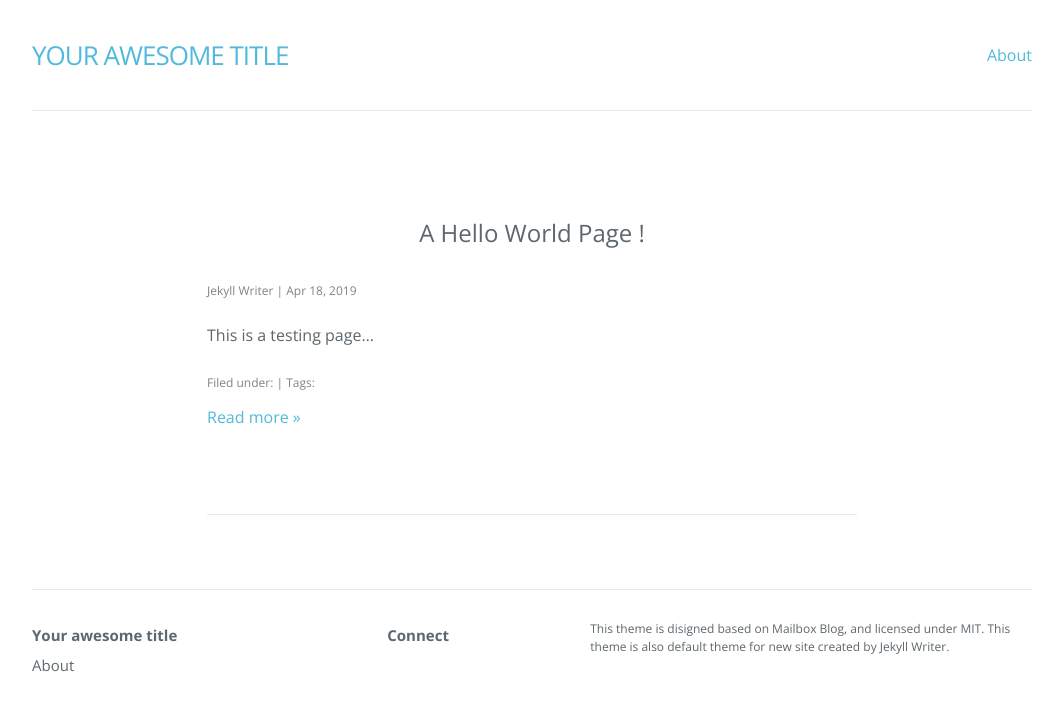
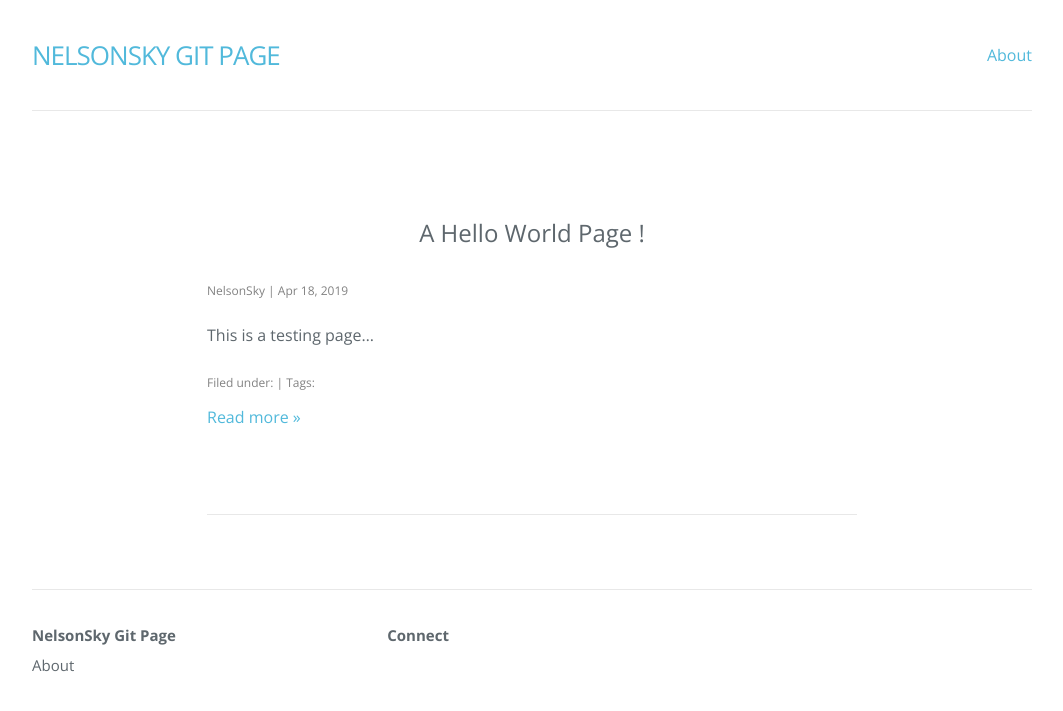
Before and after one commit to nelson0526/nelson0526.github.io, a Jekyll site: the page built from index.html, in a window 1280 px wide. Shown: the top 711 px of the page, without its empty margins (108-1171 px from the left). Built offline with Jekyll 4.4.1, drawn with Linux system fonts in a browser that asks for light colours; nearby versions of some CDN libraries; the list of posts is cut into pages by our own code.

Commit message:
Update _config.yml

```diff
--- a/_config.yml
+++ b/_config.yml
@@ -1,9 +1,6 @@
 # Created by Jekyll Writer
-title: Your awesome title
-author: Jekyll Writer
-description: >
-  This theme is disigned based on Mailbox Blog, and licensed under MIT. This
-  theme is also default theme for new site created by Jekyll Writer.
+title: NelsonSky Git Page
+author: NelsonSky
 permalink: '/:year/:month/:day/:title/'
 paginate: 6
 paginate_path: '/page/:num/'
```
